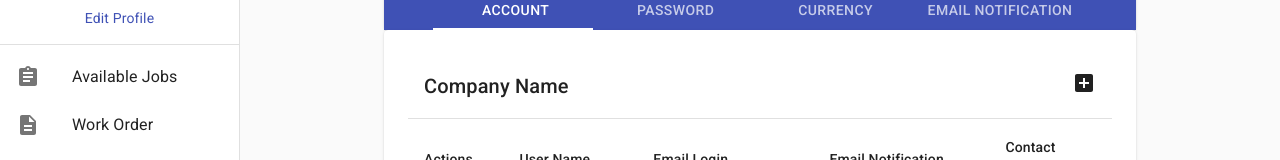
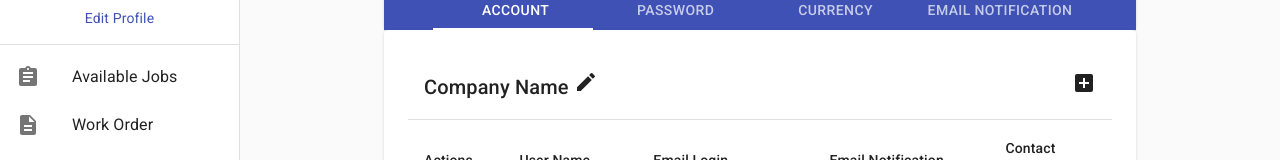
Before and after one commit to liyanarosliescs/ostrich-ui, a React (Create React App) app: page /trucker/setting in a window 1280 px wide. Shown: the part 178-338 px from the top of the page. Built offline with nearby package versions, Linux system fonts and the light colour scheme.

Commit message:
edit company name in manager account tab

```diff
--- a/src/components/ManagerAccountTab.js
+++ b/src/components/ManagerAccountTab.js
@@ -155,7 +155,7 @@ export default function ManagerAccountTable() {
           <TableRow align="right">
             <TableCell colSpan="2">
               <Typography variant="h6" id="tableTitle">
-                Company Name
+                Company Name <Edit/>
               </Typography>
             </TableCell>
             <TableCell />
```
